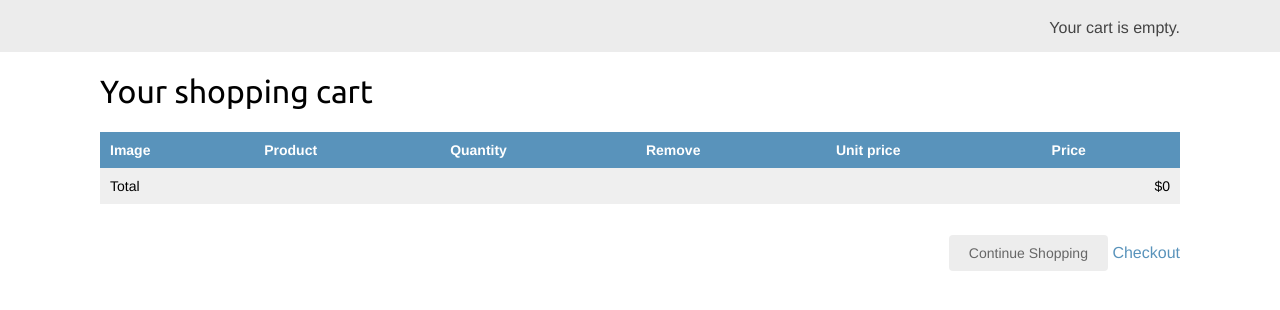
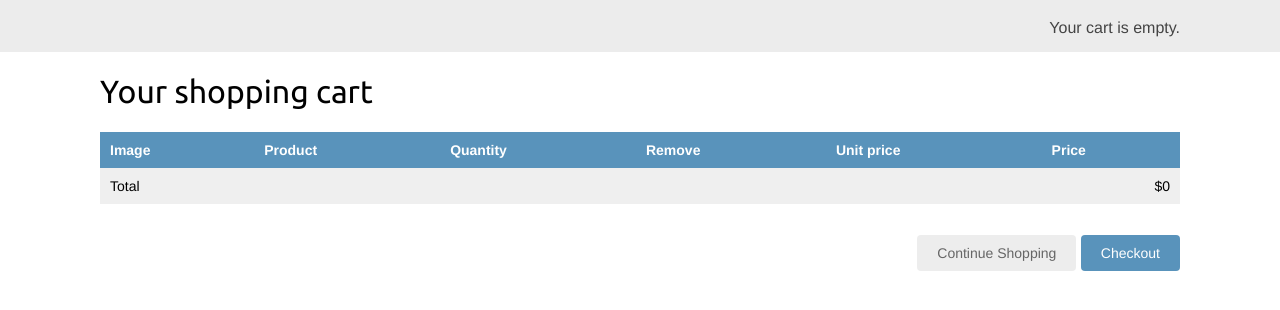
Before and after one commit to MoazSamy/Django-By-Example, a Django app: page /cart/ in a window 1280 px wide. Shown: the part 46-356 px from the top of the page. Run offline with Django 4.2, Linux system fonts and the light colour scheme.

Commit message:
Updating cart detail template

```diff
--- a/Online Shop project/cart/templates/cart/detail.html
+++ b/Online Shop project/cart/templates/cart/detail.html
@@ -56,6 +56,6 @@
     </table>
     <p class="text-right">
         <a href="{% url 'shop:product_list' %}" class="button light">Continue Shopping</a>
-        <a href="#">Checkout</a>
+        <a href="{% url 'orders:order_create' %}" class="button">Checkout</a>
     </p>
 {% endblock %}
```
